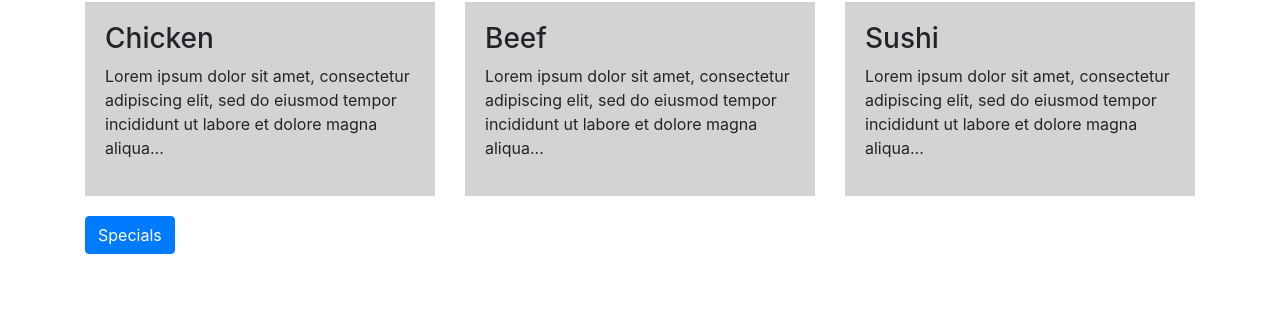
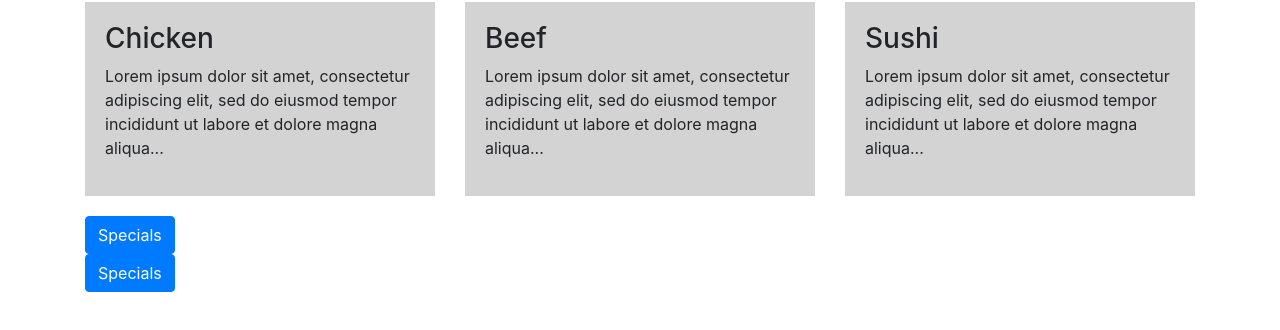
Before and after one commit to Batko97/Task-5, a plain HTML site: page index.html in a window 1280 px wide. Shown: the part 138-468 px from the top of the page. Drawn offline with nearby package versions, Linux system fonts and the light colour scheme.

Commit message:
Update index.html

```diff
--- a/index.html
+++ b/index.html
@@ -65,7 +65,13 @@
               </div>
           </div>
       </div>
-
+ <div class="container">
+          <div class="row">
+              <div class="col-12">
+                  <a href="#" id="specials-tile" class="btn btn-primary">Specials</a>
+              </div>
+          </div>
+      </div>
     <script src="https://code.jquery.com/jquery-3.5.1.slim.min.js"></script>
     <script src="https://cdn.jsdelivr.net/npm/@popperjs/core@2.5.4/dist/umd/popper.min.js"></script>
     <script src="https://stackpath.bootstrapcdn.com/bootstrap/4.5.2/js/bootstrap.min.js"></script>
```
